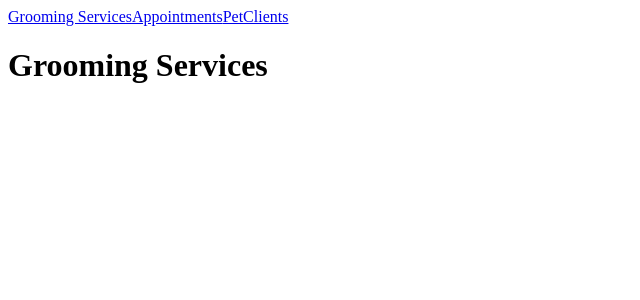
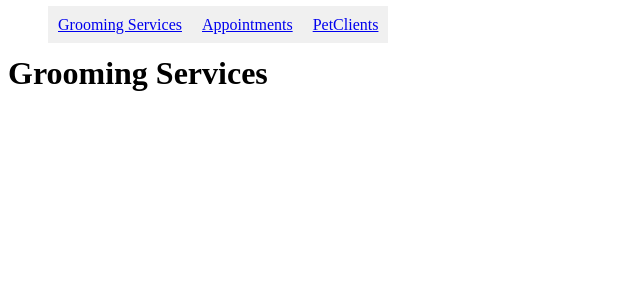
Before and after one commit to Aubreyaw/Cat-Profile-App, a React (Vite) app: page / in a window 1280 px wide. Shown: the top 300 px of the page, without its empty margins (0-640 px from the left). Built offline with nearby package versions, Linux system fonts and the light colour scheme.

Commit message:
Add db.json, AppointmentCard, and AppointmentServiceCard components

```diff
--- /dev/null
+++ b/db.json
@@ -0,0 +1,56 @@
+{
+    "pets": [
+      {
+        "id": 1,
+        "name": "Buddy",
+        "species": "Dog",
+        "breed": "Golden Retriever",
+        "age": 3
+      },
+      {
+        "id": 2,
+        "name": "Charlie",
+        "species": "Dog",
+        "breed": "Chihuahua",
+        "age": 2
+      }
+    ],
+    "appointments": [
+      {
+        "id": 1,
+        "petId": 1,
+        "date": "2025-02-15",
+        "time": "10:00 AM",
+        "service": "Express Bath"
+      },
+      {
+        "id": 2,
+        "petId": 2,
+        "date": "2025-02-16",
+        "time": "2:00 PM",
+        "service": "Full Service"
+      }
+    ],
+    "grooming services": [
+        {
+            "id": 1,
+            "type": "Full Service",
+            "price": 80
+        },
+        {
+            "id": 2,
+            "type": "Express Bath",
+            "price": 50
+        },
+        {
+            "id": 3,
+            "type": "Nail Trim",
+            "price": 10
+        },
+        {
+            "id": 4,
+            "type": "Cat Grooming",
+            "price": 80
+        }
+    ]
+  }
--- /dev/null
+++ b/src/components/NavBar.css
@@ -0,0 +1,4 @@
+.nav-link {
+  background-color: #f0f0f0;
+  padding: 10px;
+}
--- a/src/components/NavBar.jsx
+++ b/src/components/NavBar.jsx
@@ -1,12 +1,15 @@
 import React from "react";
-import { Link } from "react-router-dom";
+import { NavLink } from "react-router-dom";
+import "./NavBar.css";
 
 function NavBar() {
     return(
         <nav>
-            <Link to="/">Grooming Services</Link>
-            <Link to="/appointments">Appointments</Link>
-            <Link to="/pets">PetClients</Link>
+            <ul>
+            <NavLink to="/" className="nav-link">Grooming Services</NavLink>
+            <NavLink to="/appointments" className="nav-link">Appointments</NavLink>
+            <NavLink to="/pets" className="nav-link">PetClients</NavLink>
+            </ul>
         </nav>
     );
 }
```
Also changed, not shown: src/components/AppointmentCard.jsx (added), src/components/GroomingServiceCard.jsx (added).
